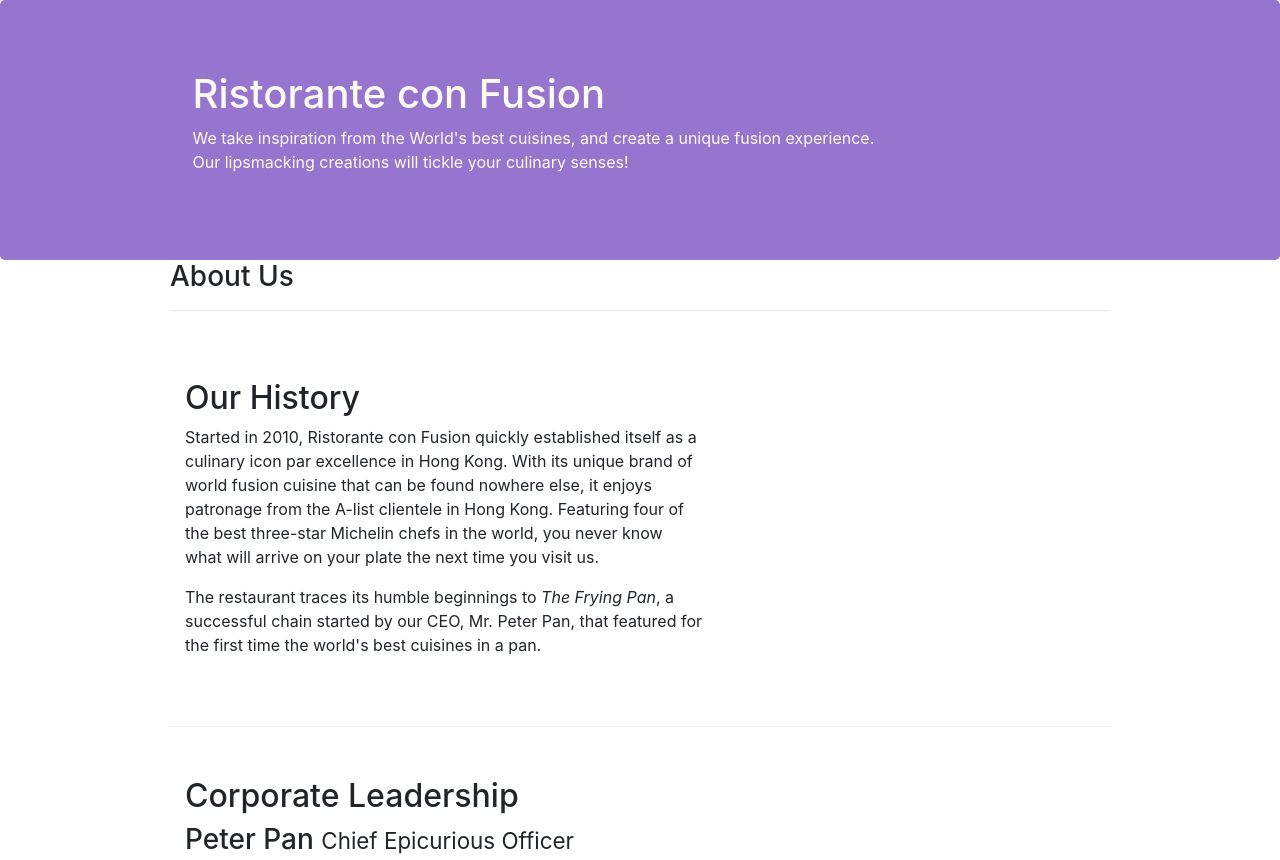
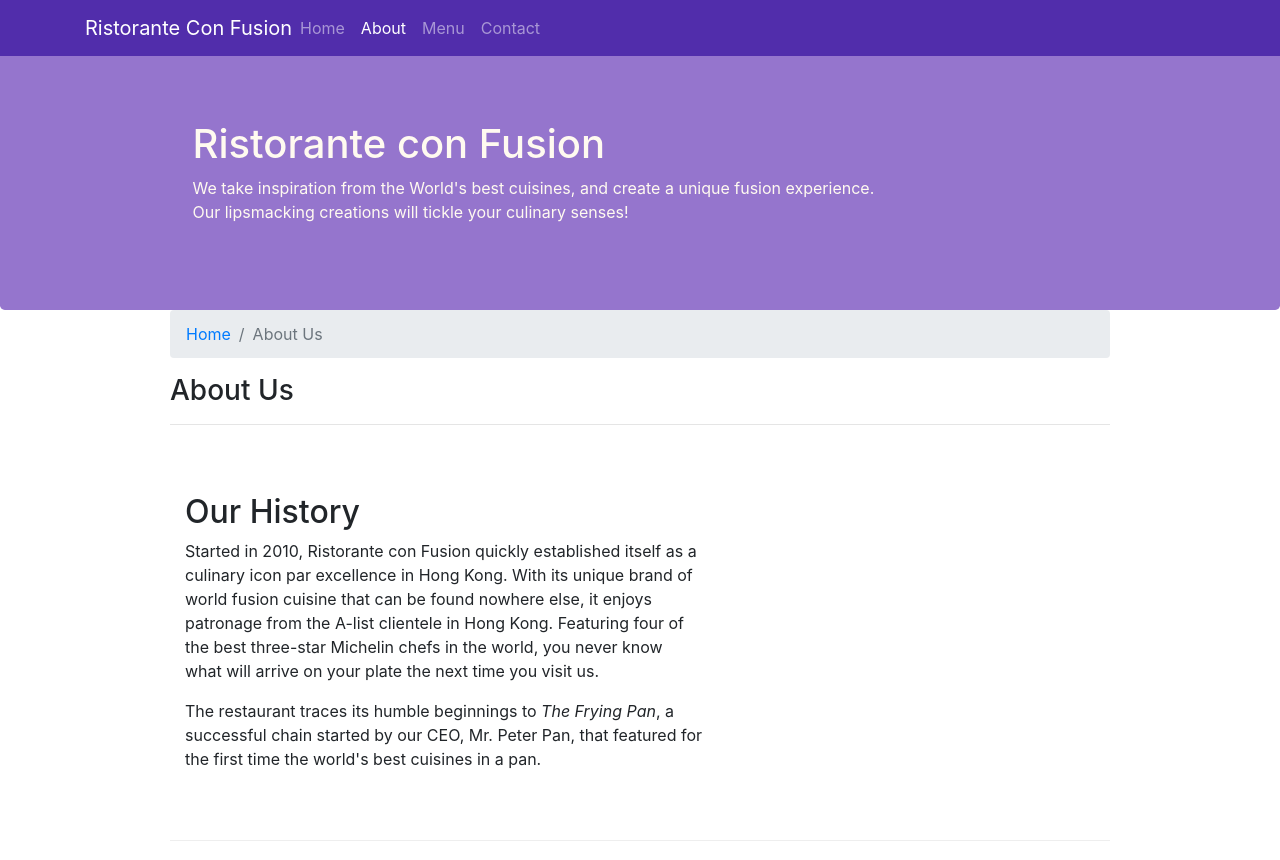
Before and after one commit to shanukrsingh/conFusion, a website: page aboutus.html in a window 1280 px wide. Shown: the top 860 px of the page. Drawn offline with nearby package versions, Linux system fonts and the light colour scheme.

Commit message:
navbutton and breadcrumbs

```diff
--- a/aboutus.html
+++ b/aboutus.html
@@ -16,7 +16,22 @@
 </head>
 
 <body>
-
+    <nav class="navbar navbar-dark navbar-expand-sm fixed-top">
+        <div class="container">
+            <button class="navbar-toggler" type="button" data-toggle="collapse" data-target="#Navbar">
+                <span class="navbar-toggler-icon"></span>
+            </button>
+           <a class="navbar-brand mr-auto" href="./index.html">Ristorante Con Fusion</a>
+           <div class="collapse navbar-collapse" id="Navbar">
+                <ul class="navbar-nav mr-auto">
+                    <li class="nav-item"><a class="nav-link" href="./index.html">Home</a></li>
+                    <li class="nav-item active"><a class="nav-link" href="#">About</a></li>
+                    <li class="nav-item"><a class="nav-link" href="#">Menu</a></li>
+                    <li class="nav-item"><a class="nav-link" href="#">Contact</a></li>
+                </ul>
+            </div>
+        </div>
+    </nav>
     <header class="jumbotron">
         <div class="container">
             <div class="row row-header">
@@ -32,6 +47,10 @@
 
     <div class="container abody">
         <div>
+            <ol class="col-12 breadcrumb">
+                <li class="breadcrumb-item"><a href="./index.html">Home</a></li>
+                <li class="breadcrumb-item active">About Us</li>
+            </ol>
             <div>
                <h3>About Us</h3>
                <hr>
--- a/css/styles.css
+++ b/css/styles.css
@@ -52,3 +52,11 @@
     }
 
 }
+
+.navbar-dark{
+    background-color: #512dab;
+}
+
+body{
+    padding: 50px 0px 0px 0px;
+}
```
Also changed, not shown: index.html (+13 -3 lines).
